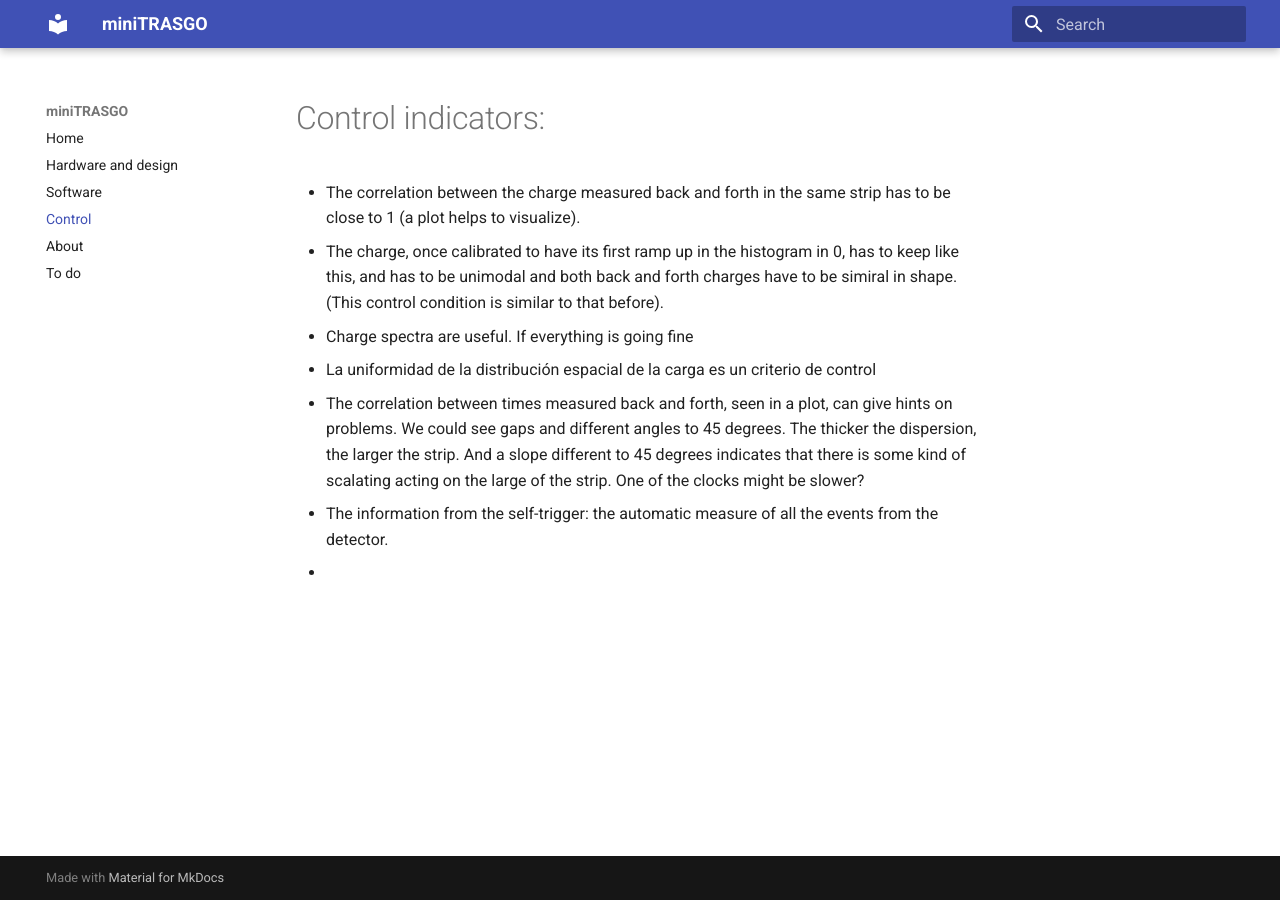
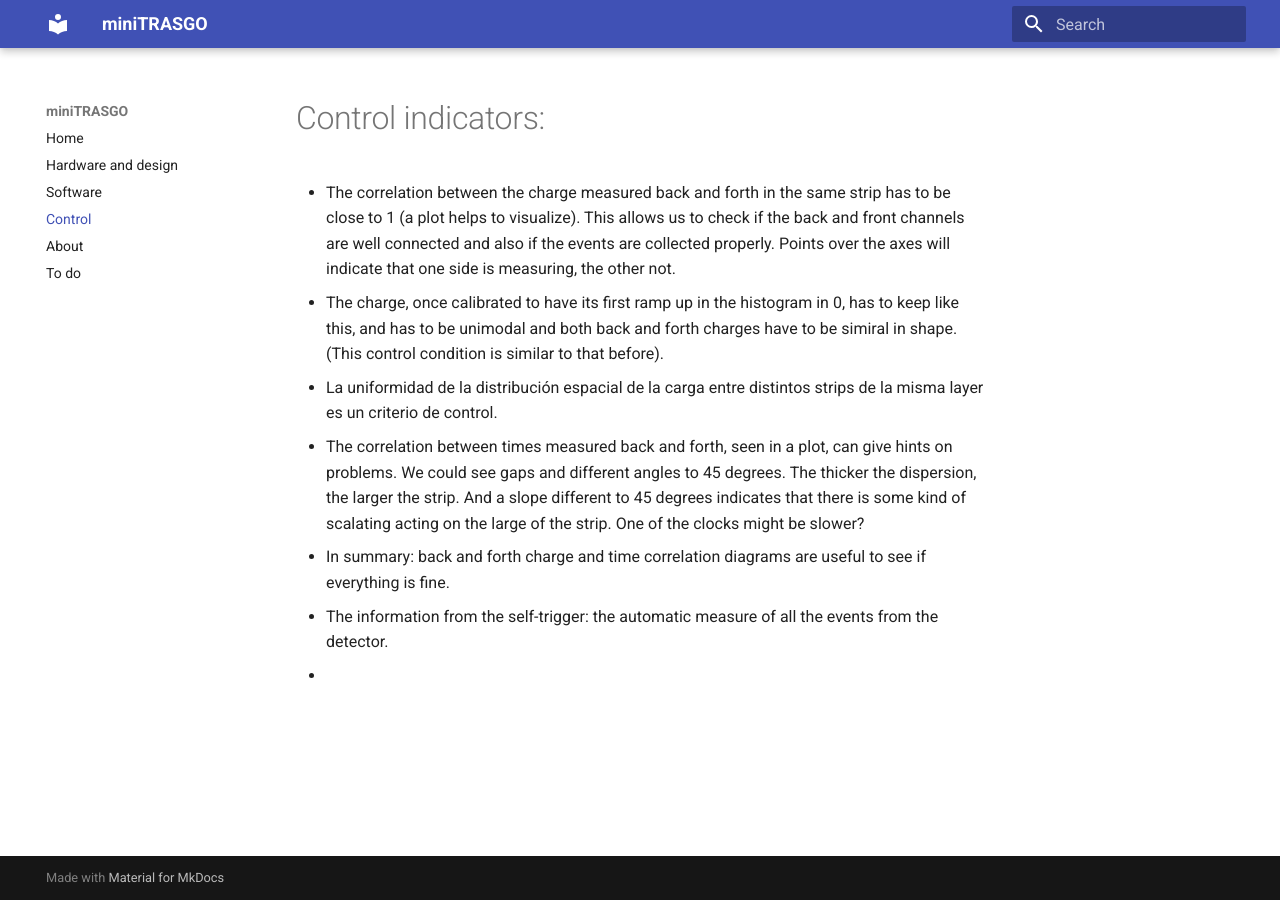
Before and after one commit to cayesoneira/miniTRASGO-documentation, an MkDocs documentation site: the page built from docs/control.md, in a window 1280 px wide. Built offline with MkDocs 1.6.1 and Material for MkDocs 9.7.7, drawn with Linux system fonts in a browser that asks for light colours.

Commit message:
Update control.md

```diff
--- a/docs/control.md
+++ b/docs/control.md
@@ -1,8 +1,8 @@
 # Control indicators:
-- The correlation between the charge measured back and forth in the same strip has to be close to 1 (a plot helps to visualize).
+- The correlation between the charge measured back and forth in the same strip has to be close to 1 (a plot helps to visualize). This allows us to check if the back and front channels are well connected and also if the events are collected properly. Points over the axes will indicate that one side is measuring, the other not.
 - The charge, once calibrated to have its first ramp up in the histogram in 0, has to keep like this, and has to be unimodal and both back and forth charges have to be simiral in shape. (This control condition is similar to that before).
-- Charge spectra are useful. If everything is going fine
-- La uniformidad de la distribución espacial de la carga es un criterio de control
+- La uniformidad de la distribución espacial de la carga entre distintos strips de la misma layer es un criterio de control.
 - The correlation between times measured back and forth, seen in a plot, can give hints on problems. We could see gaps and different angles to 45 degrees. The thicker the dispersion, the larger the strip. And a slope different to 45 degrees indicates that there is some kind of scalating acting on the large of the strip. One of the clocks might be slower?
+- In summary: back and forth charge and time correlation diagrams are useful to see if everything is fine.
 - The information from the self-trigger: the automatic measure of all the events from the detector.
 -
```
